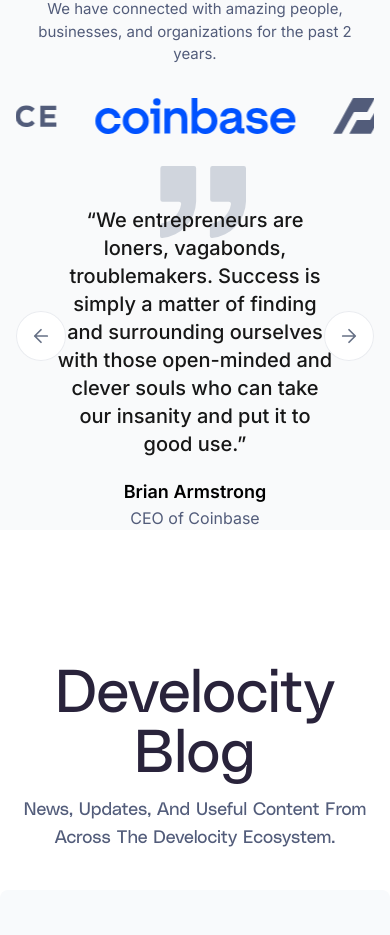
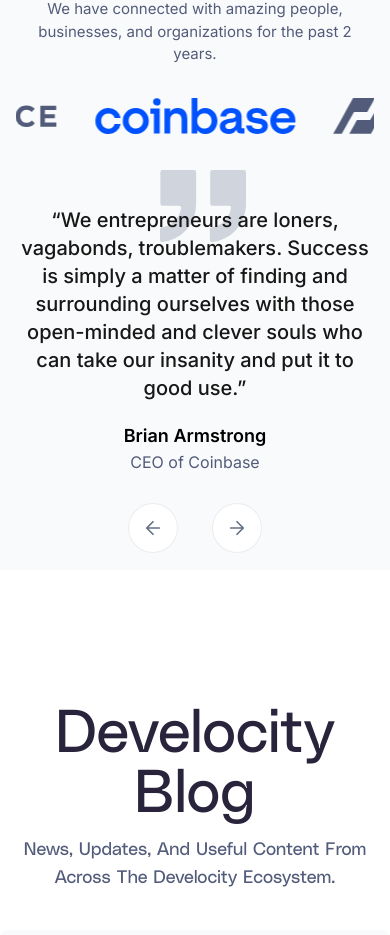
Before and after one commit to moussa32/develocity-finance, a React (Vite) app: page / in a window 390 px wide. Shown: the part 10217-11152 px from the top of the page. Built offline with nearby package versions, Linux system fonts and the light colour scheme.

Commit message:
edit quote slider in mobile

```diff
--- a/src/modules/Homepage/Slider.jsx
+++ b/src/modules/Homepage/Slider.jsx
@@ -13,6 +13,7 @@ const Slider = () => {
 
   return (
     <Swiper
+    className="pb-24 md:pb-0"
       modules={[Navigation]}
       navigation={{
         prevEl: swiperNavPrevRef.current,
@@ -29,9 +30,9 @@ const Slider = () => {
       }}
     >
       <SwiperSlide>
-        <div className="relative px-10 lg:px-0">
+        <div className="relative">
           <img
-            className="absolute z-10 right-32 -top-10 md:right-[47%] lg:bottom-[170px]"
+            className="absolute z-10 right-32 -top-9 md:right-[47%] lg:bottom-[170px]"
             src={`${quote}`}
             alt="quote icon"
           />
@@ -46,9 +47,9 @@ const Slider = () => {
         <h6 className="text-[#525C7A] text-base">CEO of Coinbase</h6>
       </SwiperSlide>
       <SwiperSlide>
-        <div className="relative px-10 lg:px-0">
+        <div className="relative">
           <img
-            className="absolute z-10 right-32 -top-10 md:right-[47%] lg:bottom-[170px]"
+            className="absolute z-10 right-32 -top-9 md:right-[47%] lg:bottom-[170px]"
             src={`${quote}`}
             alt="quote icon"
           />
@@ -64,12 +65,12 @@ const Slider = () => {
       </SwiperSlide>
       <img
         src={prevArrow}
-        className="top-1/2 left-0 absolute z-10 -translate-y-1/2 w-[50px] h-[50px] cursor-pointer bg-no-repeat bg-contain bg-center"
+        className="-bottom-6 md:bottom-0 md:top-1/2 left-28 mb-4 md:mb-0 md:left-0 absolute z-10 -translate-y-1/2 w-[50px] h-[50px] cursor-pointer bg-no-repeat bg-contain bg-center"
         ref={swiperNavPrevRef}
       />
       <img
         src={nextArrow}
-        className="top-1/2 right-0 absolute z-10 -translate-y-1/2 w-[50px] h-[50px] cursor-pointer bg-no-repeat bg-contain bg-center"
+        className="-bottom-6 md:bottom-0 md:top-1/2 right-28 mb-4 md:mb-0 md:right-0 absolute z-10 -translate-y-1/2 w-[50px] h-[50px] cursor-pointer bg-no-repeat bg-contain bg-center"
         ref={swiperNavNextRef}
       />
     </Swiper>
```
